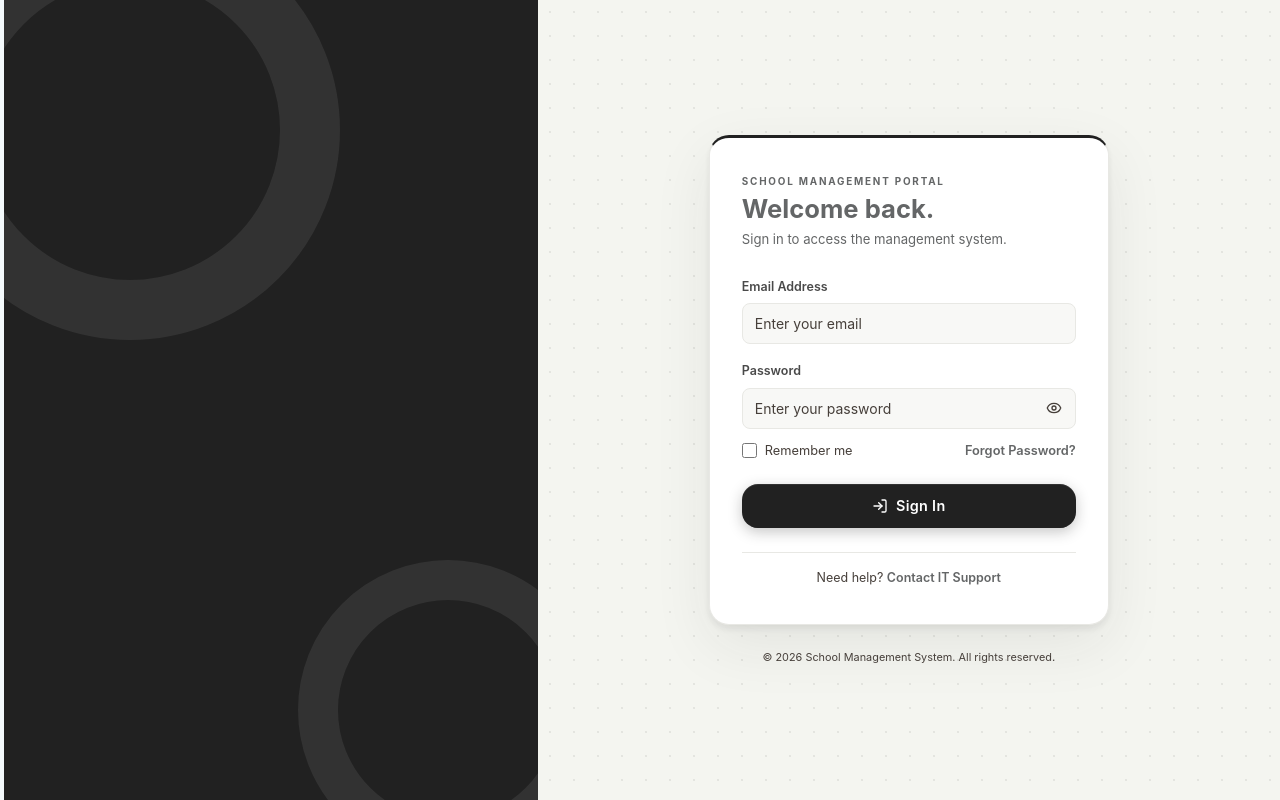
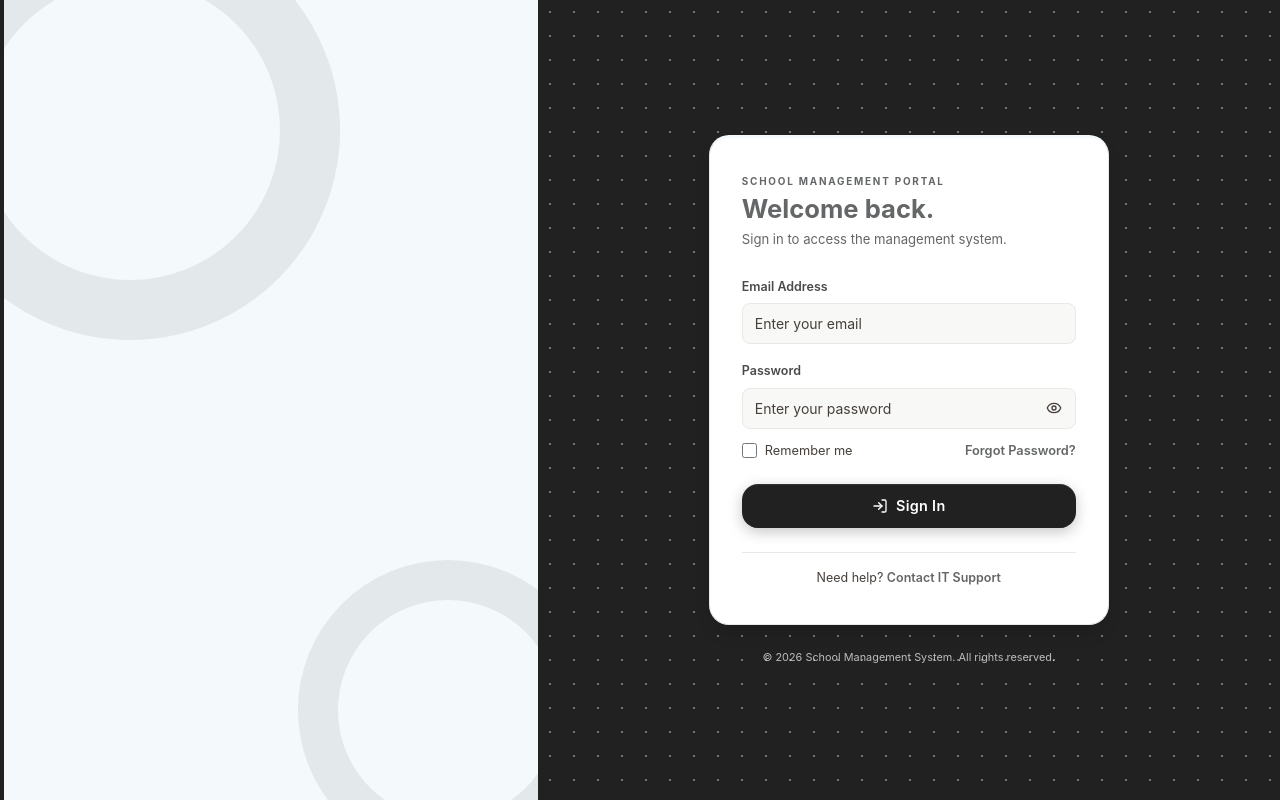
Before and after one commit to Swizzz04/DSMS, a React (Vite) app: page /login in a window 1280 px wide. Built offline with nearby package versions, Linux system fonts and the light colour scheme.

Commit message:
fix: login screen uses primary left / secondary right and the logo is no longer cut off

```diff
--- a/src/components/Login.jsx
+++ b/src/components/Login.jsx
@@ -35,7 +35,7 @@ export default function Login({ onLoginSuccess, error, loading = false }) {
     <div style={{
       position: 'fixed', inset: 0,
       display: 'flex', overflow: 'hidden',
-      background: 'var(--color-secondary)',
+      background: 'var(--color-primary)',
       fontFamily: 'Inter, -apple-system, sans-serif',
     }}>
 
@@ -49,7 +49,7 @@ export default function Login({ onLoginSuccess, error, loading = false }) {
           alignItems: 'center',
           padding: '3rem',
           flex: '0 0 42%',
-          background: 'var(--color-secondary)',
+          background: 'var(--color-primary)',
           position: 'relative',
           overflow: 'hidden',
         }}
@@ -58,21 +58,21 @@ export default function Login({ onLoginSuccess, error, loading = false }) {
         <div style={{
           position: 'absolute', top: -80, left: -80,
           width: 420, height: 420, borderRadius: '50%',
-          border: '60px solid var(--color-primary-muted)',
+          border: '60px solid rgb(var(--color-primary-contrast-rgb) / 0.08)',
           pointerEvents: 'none',
         }} />
         <div style={{
           position: 'absolute', bottom: -60, right: -60,
           width: 300, height: 300, borderRadius: '50%',
-          border: '40px solid var(--color-primary-muted)',
+          border: '40px solid rgb(var(--color-primary-contrast-rgb) / 0.08)',
           pointerEvents: 'none',
         }} />
 
-        {/* Red accent bar */}
+        {/* Accent bar in the school's secondary colour */}
         <div style={{
           position: 'absolute', top: 0, left: 0,
           width: 4, height: '100%',
-          background: 'var(--color-primary-on-secondary)',
+          background: 'var(--color-secondary-on-primary)',
         }} />
 
         {/* Logo + school name — centered */}
@@ -80,7 +80,7 @@ export default function Login({ onLoginSuccess, error, loading = false }) {
           <div style={{
             width: 200, height: 200, borderRadius: '50%',
             background: 'var(--color-bg-card)',
-            border: '3px solid var(--color-primary-readable)',
+            border: '3px solid var(--color-secondary-on-primary)',
             overflow: 'hidden', flexShrink: 0,
           }}>
             <SchoolLogo src={school.logo} alt="School Logo"
@@ -89,14 +89,14 @@ export default function Login({ onLoginSuccess, error, loading = false }) {
           <div>
             <div style={{
               fontSize: 'clamp(1.05rem, 1.8vw, 1.35rem)',
-              fontWeight: 700, color: 'var(--color-primary-on-secondary)',
+              fontWeight: 700, color: 'var(--color-primary-contrast)',
               lineHeight: 1.25, letterSpacing: '0.01em',
             }}>
               {school.name}
             </div>
             <div style={{
               fontSize: '0.78rem', fontWeight: 500,
-              color: 'rgb(var(--color-secondary-contrast-rgb) / 0.7)',
+              color: 'rgb(var(--color-primary-contrast-rgb) / 0.7)',
               fontStyle: 'italic',
               marginTop: '0.5rem',
               lineHeight: 1.4,
@@ -105,7 +105,7 @@ export default function Login({ onLoginSuccess, error, loading = false }) {
             </div>
             <div style={{
               fontSize: '0.65rem', fontWeight: 600,
-              color: 'var(--color-primary-on-secondary)',
+              color: 'var(--color-primary-contrast)',
               letterSpacing: '0.15em', textTransform: 'uppercase',
               marginTop: '0.75rem',
             }}>
@@ -114,7 +114,7 @@ export default function Login({ onLoginSuccess, error, loading = false }) {
           </div>
         </div>
 
-        <div style={{ position: 'absolute', bottom: '2rem', left: 0, right: 0, textAlign: 'center', fontSize: '0.66rem', color: 'rgb(var(--color-secondary-contrast-rgb) / 0.22)', letterSpacing: '0.04em', animation: 'loginFadeUp 0.7s 0.25s ease both' }}>
+        <div style={{ position: 'absolute', bottom: '2rem', left: 0, right: 0, textAlign: 'center', fontSize: '0.66rem', color: 'rgb(var(--color-primary-contrast-rgb) / 0.45)', letterSpacing: '0.04em', animation: 'loginFadeUp 0.7s 0.25s ease both' }}>
           {'\u00A9'} {new Date().getFullYear()} {school.name}
         </div>
       </aside>
@@ -122,39 +122,43 @@ export default function Login({ onLoginSuccess, error, loading = false }) {
       {/* ── Right Panel ── */}
       <main style={{
         flex: 1,
-        display: 'flex', alignItems: 'center', justifyContent: 'center',
+        // Centring is done with margin:auto on the content below (not align-items:center), so on a
+        // short screen the top of the logo is never pushed out of reach — it scrolls instead.
+        display: 'flex',
         padding: '2rem 1.5rem',
         overflowY: 'auto',
-        background: 'var(--color-bg-page)',
+        // The school's secondary colour; the form card keeps the normal theme surface on top of it
+        background: 'var(--color-secondary)',
         position: 'relative',
       }}>
         {/* Dot grid texture */}
         <div style={{
           position: 'absolute', inset: 0, pointerEvents: 'none',
-          backgroundImage: 'radial-gradient(circle, var(--color-secondary-muted) 1px, transparent 1px)',
+          // Dots in the school's primary colour so they stand out on the secondary background
+          backgroundImage: 'radial-gradient(circle, rgb(var(--color-primary-rgb) / 0.38) 1.5px, transparent 1.5px)',
           backgroundSize: '24px 24px',
         }} />
 
-        <div style={{ width: '100%', maxWidth: 400, position: 'relative', animation: 'loginFadeUp 0.65s 0.1s ease both' }}>
+        <div style={{ width: '100%', maxWidth: 400, margin: 'auto', position: 'relative', animation: 'loginFadeUp 0.65s 0.1s ease both' }}>
 
           {/* Mobile-only branding */}
           <div className="login-mobile-brand" style={{ textAlign: 'center', marginBottom: '2rem' }}>
             <div style={{
               width: 72, height: 72, borderRadius: '50%',
               background: 'var(--color-bg-card)',
-              border: '3px solid var(--color-primary-readable)',
+              border: '3px solid var(--color-primary-on-secondary)',
               boxShadow: 'var(--shadow-md)', overflow: 'hidden',
               margin: '0 auto 0.75rem',
             }}>
               <SchoolLogo src={school.logo} alt="School Logo" size="sm"
                 style={{ width: 62, height: 62, objectFit: 'contain', padding: 4 }} />
             </div>
-            <div style={{ fontSize: '1rem', fontWeight: 700, color: 'var(--color-secondary-readable)', display: 'block' }}>
+            <div style={{ fontSize: '1rem', fontWeight: 700, color: 'var(--color-secondary-contrast)', display: 'block' }}>
               {school.name}
             </div>
             <div style={{
               fontSize: '0.68rem', fontWeight: 600,
-              color: 'var(--color-primary-readable)',
+              color: 'rgb(var(--color-secondary-contrast-rgb) / 0.75)',
               letterSpacing: '0.12em', textTransform: 'uppercase',
             }}>
               {school.portalLabel}
@@ -167,8 +171,8 @@ export default function Login({ onLoginSuccess, error, loading = false }) {
             borderRadius: '20px',
             background: 'var(--color-bg-card)',
             border: '1px solid var(--color-border)',
-            borderTop: '3px solid var(--color-secondary)',
-            boxShadow: '0 4px 6px var(--color-secondary-muted), 0 20px 60px var(--color-secondary-muted)',
+            borderTop: '3px solid var(--color-primary-on-secondary)',
+            boxShadow: 'var(--shadow-lg)',
           }}>
             {/* Eyebrow + heading */}
             <div style={{ marginBottom: '1.75rem' }}>
@@ -367,7 +371,7 @@ export default function Login({ onLoginSuccess, error, loading = false }) {
           {/* Page copyright */}
           <p style={{
             textAlign: 'center', fontSize: '0.68rem',
-            color: 'var(--color-text-muted)', marginTop: '1.5rem',
+            color: 'rgb(var(--color-secondary-contrast-rgb) / 0.7)', marginTop: '1.5rem',
           }}>
             {'\u00A9'} {new Date().getFullYear()} {school.name}. All rights reserved.
           </p>
```
